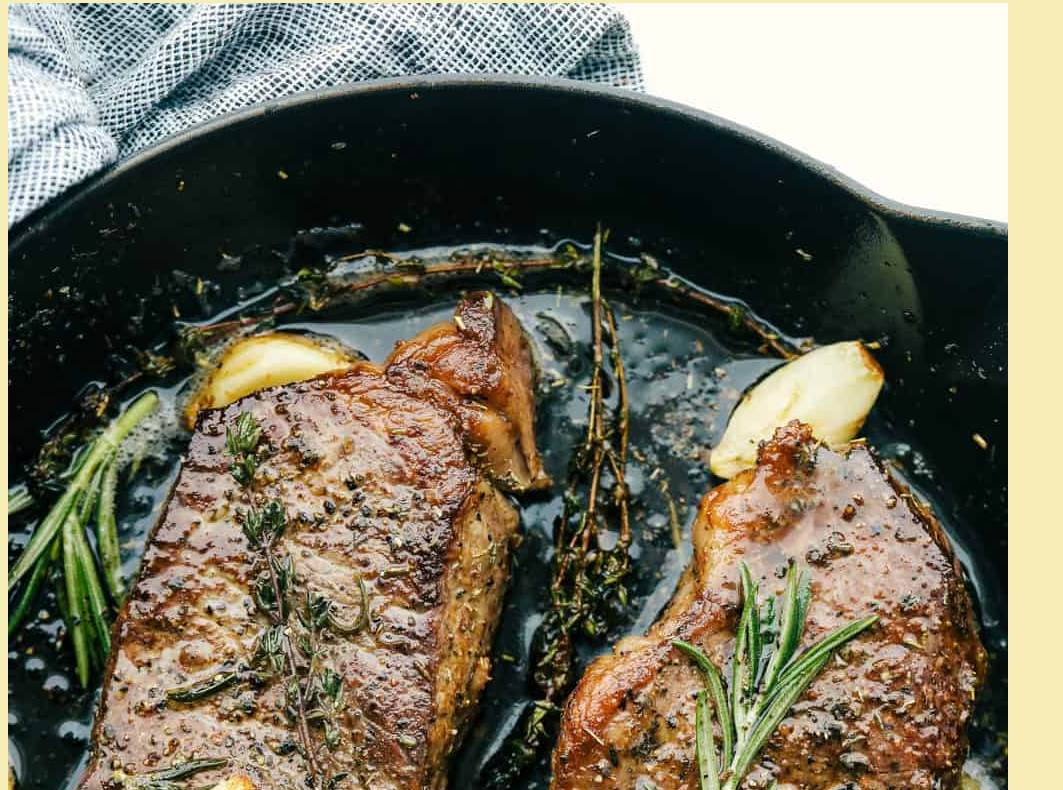
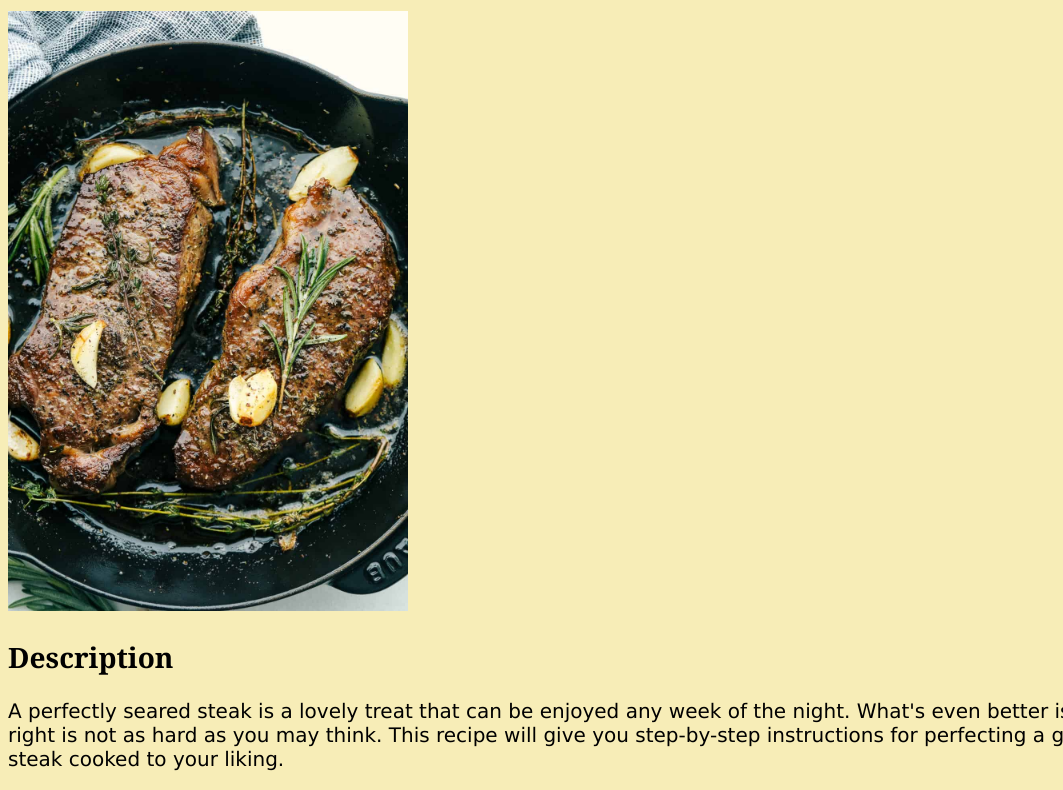
Before and after one commit to darmijo15/odin-recipes, a plain HTML site: page recipes/pan-seared-steak.html in a window 1280 px wide. Shown: the part 98-888 px from the top of the page, without its empty margins (0-1063 px from the left). Drawn offline with Linux system fonts and the light colour scheme.

Commit message:
Some for formatting fixes

```diff
--- a/recipes/pan-seared-steak.css
+++ b/recipes/pan-seared-steak.css
@@ -1,24 +1,14 @@
 img {
-<<<<<<< HEAD
   width: 400px;
   height: auto;
 }
 
 body {
   background-color: #f7edb7;
-=======
-    width: 400px;
-    height: auto;
-}
-
-body {
-    background-color: #f7edb7;
->>>>>>> origin/main
 }
 
 h1,
 h2 {
-<<<<<<< HEAD
   font-family: Georgia, "Times New Roman", Times, serif;
 }
 
@@ -28,28 +18,11 @@ h1 {
 
 h2 {
   font-size: 28px;
-=======
-    font-family:Georgia, 'Times New Roman', Times, serif;
-}
-
-h1 {
-    font-size: 40px;
-}
-
-h2 {
-    font-size: 28px;
->>>>>>> origin/main
 }
 
 p,
 ul,
 ol {
-<<<<<<< HEAD
   font-family: Verdana, Geneva, Tahoma, sans-serif;
   font-size: 20px;
 }
-=======
-    font-family: Verdana, Geneva, Tahoma, sans-serif;
-    font-size: 20px;
-}
->>>>>>> origin/main
```
